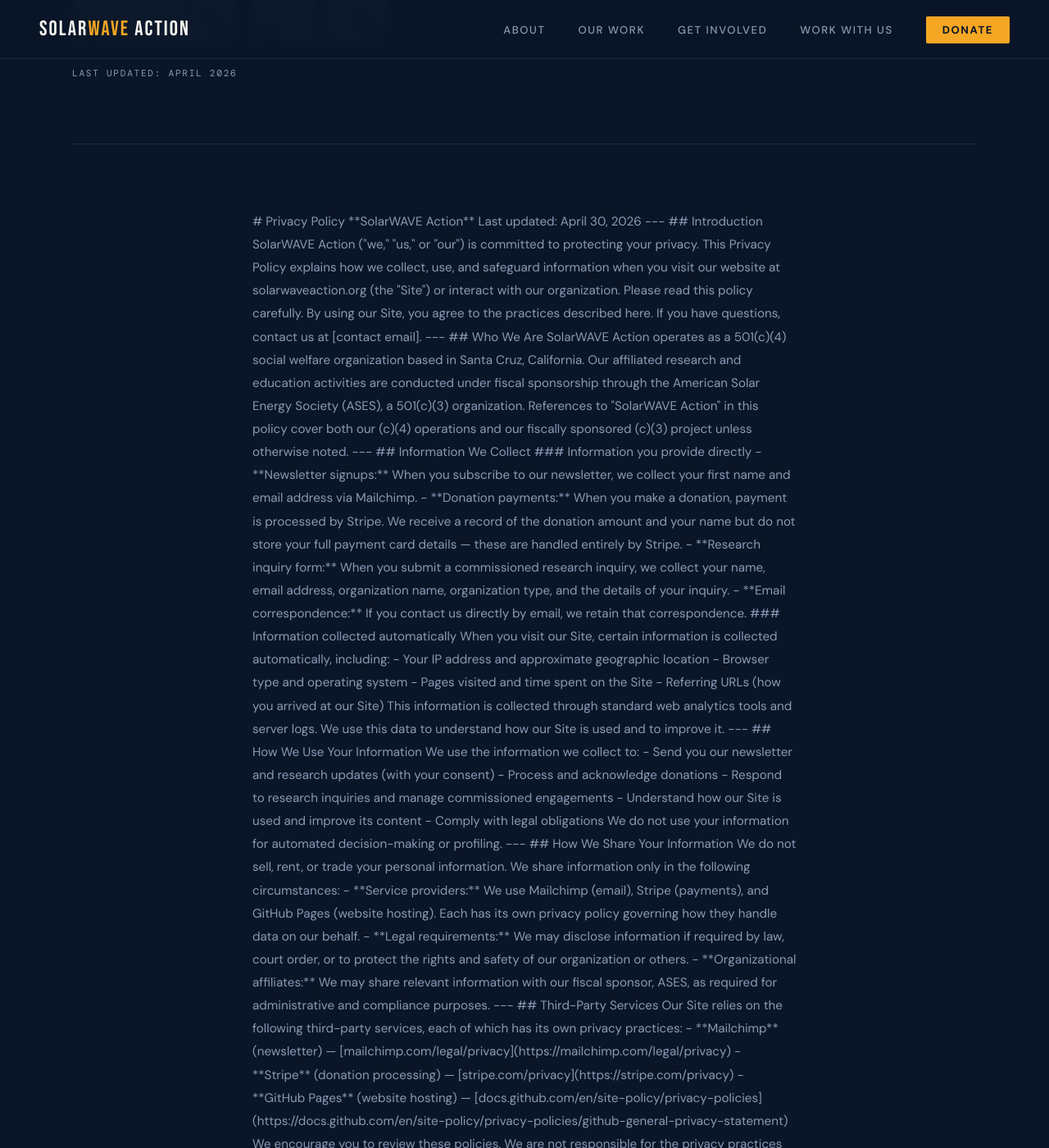
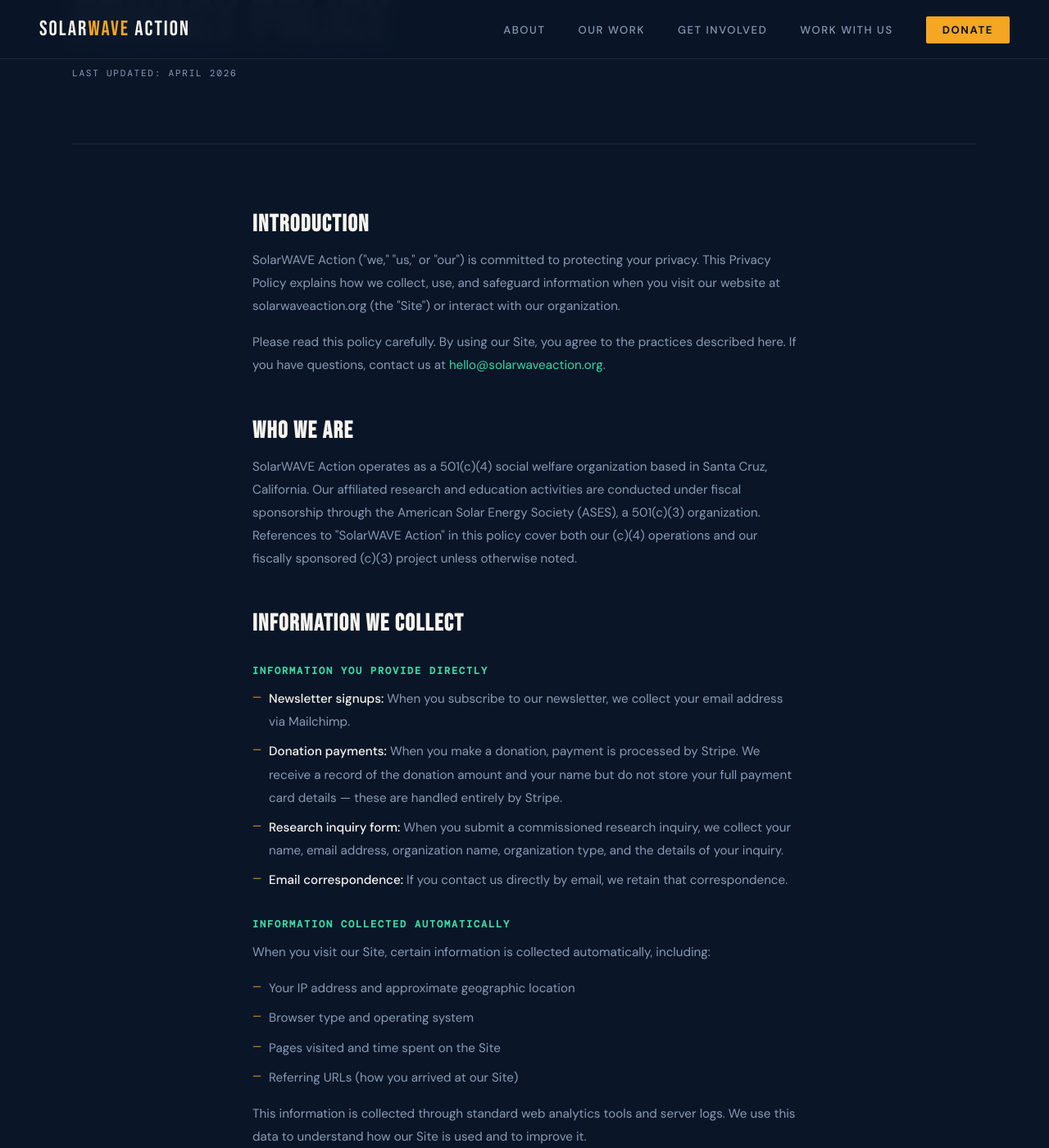
Before and after one commit to SolarWAVE-Action/solarwave-website, a Jekyll site: the page built from privacy/privacy.html, in a window 1280 px wide and 1400 px high, scrolled down 206 px. Shown: the whole window at 82% size. Built offline with Jekyll 4.4.1, drawn with Linux system fonts in a browser that asks for light colours; some of the changed text lies outside the part shown.

Commit message:
added placeholder privacy policy

```diff
--- a/privacy/privacy.html
+++ b/privacy/privacy.html
@@ -63,8 +63,39 @@ permalink: /privacy/
       margin-bottom: 1rem;
     }
 
+    .privacy-body h3 {
+      font-family: 'DM Mono', monospace;
+      font-size: 0.75rem; letter-spacing: 0.15em; text-transform: uppercase;
+      color: var(--accent);
+      margin-top: 2rem; margin-bottom: 0.75rem;
+    }
+
+    .privacy-body ul {
+      list-style: none; padding: 0; margin-bottom: 1rem;
+    }
+    .privacy-body ul li {
+      font-size: 0.95rem; line-height: 1.85;
+      color: var(--muted);
+      padding-left: 1.25rem; margin-bottom: 0.5rem;
+      position: relative;
+    }
+    .privacy-body ul li::before {
+      content: '—'; position: absolute; left: 0;
+      color: var(--sun); font-size: 0.8rem;
+    }
+
+    .privacy-body strong { color: var(--white); font-weight: 500; }
     .privacy-body a { color: var(--accent); text-decoration: none; }
     .privacy-body a:hover { color: var(--sun); }
+
+    .privacy-body .contact-block {
+      margin-top: 1rem;
+      padding: 1.25rem 1.5rem;
+      border: 1px solid var(--border);
+      border-radius: 2px;
+      font-size: 0.9rem; line-height: 1.9;
+      color: var(--muted);
+    }
 
     /* ─── RESPONSIVE ─── */
     @media (max-width: 900px) {
@@ -81,143 +112,100 @@ permalink: /privacy/
 </div>
 
 <div class="privacy-body">
-  <p># Privacy Policy
 
-**SolarWAVE Action**
-Last updated: April 30, 2026
+  <h2>Introduction</h2>
+  <p>SolarWAVE Action ("we," "us," or "our") is committed to protecting your privacy. This Privacy Policy explains how we collect, use, and safeguard information when you visit our website at solarwaveaction.org (the "Site") or interact with our organization.</p>
+  <p>Please read this policy carefully. By using our Site, you agree to the practices described here. If you have questions, contact us at <a href="mailto:hello@solarwaveaction.org">hello@solarwaveaction.org</a>.</p>
 
----
+  <h2>Who We Are</h2>
+  <p>SolarWAVE Action operates as a 501(c)(4) social welfare organization based in Santa Cruz, California. Our affiliated research and education activities are conducted under fiscal sponsorship through the American Solar Energy Society (ASES), a 501(c)(3) organization. References to "SolarWAVE Action" in this policy cover both our (c)(4) operations and our fiscally sponsored (c)(3) project unless otherwise noted.</p>
 
-## Introduction
+  <h2>Information We Collect</h2>
+  <h3>Information you provide directly</h3>
+  <ul>
+    <li><strong>Newsletter signups:</strong> When you subscribe to our newsletter, we collect your email address via Mailchimp.</li>
+    <li><strong>Donation payments:</strong> When you make a donation, payment is processed by Stripe. We receive a record of the donation amount and your name but do not store your full payment card details — these are handled entirely by Stripe.</li>
+    <li><strong>Research inquiry form:</strong> When you submit a commissioned research inquiry, we collect your name, email address, organization name, organization type, and the details of your inquiry.</li>
+    <li><strong>Email correspondence:</strong> If you contact us directly by email, we retain that correspondence.</li>
+  </ul>
 
-SolarWAVE Action ("we," "us," or "our") is committed to protecting your privacy. This Privacy Policy explains how we collect, use, and safeguard information when you visit our website at solarwaveaction.org (the "Site") or interact with our organization.
+  <h3>Information collected automatically</h3>
+  <p>When you visit our Site, certain information is collected automatically, including:</p>
+  <ul>
+    <li>Your IP address and approximate geographic location</li>
+    <li>Browser type and operating system</li>
+    <li>Pages visited and time spent on the Site</li>
+    <li>Referring URLs (how you arrived at our Site)</li>
+  </ul>
+  <p>This information is collected through standard web analytics tools and server logs. We use this data to understand how our Site is used and to improve it.</p>
 
-Please read this policy carefully. By using our Site, you agree to the practices described here. If you have questions, contact us at [contact email].
+  <h2>How We Use Your Information</h2>
+  <p>We use the information we collect to:</p>
+  <ul>
+    <li>Send you our newsletter and research updates (with your consent)</li>
+    <li>Process and acknowledge donations</li>
+    <li>Respond to research inquiries and manage commissioned engagements</li>
+    <li>Understand how our Site is used and improve its content</li>
+    <li>Comply with legal obligations</li>
+  </ul>
+  <p>We do not use your information for automated decision-making or profiling.</p>
 
----
+  <h2>How We Share Your Information</h2>
+  <p>We do not sell, rent, or trade your personal information. We share information only in the following circumstances:</p>
+  <ul>
+    <li><strong>Service providers:</strong> We use Mailchimp (email), Stripe (payments), and GitHub Pages (website hosting). Each has its own privacy policy governing how they handle data on our behalf.</li>
+    <li><strong>Legal requirements:</strong> We may disclose information if required by law, court order, or to protect the rights and safety of our organization or others.</li>
+    <li><strong>Organizational affiliates:</strong> We may share relevant information with our fiscal sponsor, ASES, as required for administrative and compliance purposes.</li>
+  </ul>
 
-## Who We Are
+  <h2>Third-Party Services</h2>
+  <p>Our Site relies on the following third-party services, each of which has its own privacy practices:</p>
+  <ul>
+    <li><strong>Mailchimp</strong> (newsletter) — <a href="https://mailchimp.com/legal/privacy" target="_blank" rel="noopener">mailchimp.com/legal/privacy</a></li>
+    <li><strong>Stripe</strong> (donation processing) — <a href="https://stripe.com/privacy" target="_blank" rel="noopener">stripe.com/privacy</a></li>
+    <li><strong>GitHub Pages</strong> (website hosting) — <a href="https://docs.github.com/en/site-policy/privacy-policies/github-general-privacy-statement" target="_blank" rel="noopener">docs.github.com/en/site-policy/privacy-policies</a></li>
+  </ul>
+  <p>We encourage you to review these policies. We are not responsible for the privacy practices of third-party services.</p>
 
-SolarWAVE Action operates as a 501(c)(4) social welfare organization based in Santa Cruz, California. Our affiliated research and education activities are conducted under fiscal sponsorship through the American Solar Energy Society (ASES), a 501(c)(3) organization. References to "SolarWAVE Action" in this policy cover both our (c)(4) operations and our fiscally sponsored (c)(3) project unless otherwise noted.
+  <h2>Cookies</h2>
+  <p>Our Site may use cookies or similar tracking technologies to improve your experience. These may include:</p>
+  <ul>
+    <li><strong>Functional cookies:</strong> Required for basic site functionality</li>
+    <li><strong>Analytics cookies:</strong> Used to understand Site usage (e.g. page views, traffic sources)</li>
+  </ul>
+  <p>You can control cookie settings through your browser. Note that disabling cookies may affect Site functionality.</p>
 
----
+  <h2>Your Rights</h2>
+  <p>Depending on your location, you may have certain rights regarding your personal information, including the right to:</p>
+  <ul>
+    <li><strong>Access</strong> the personal information we hold about you</li>
+    <li><strong>Correct</strong> inaccurate or incomplete information</li>
+    <li><strong>Delete</strong> your personal information (subject to legal retention requirements)</li>
+    <li><strong>Withdraw consent</strong> for email communications at any time by clicking "Unsubscribe" in any email we send</li>
+    <li><strong>Opt out</strong> of certain data collection practices</li>
+  </ul>
+  <p><strong>California residents</strong> may have additional rights under the California Consumer Privacy Act (CCPA) and California Privacy Rights Act (CPRA). [Note for Angela: please expand this section with full CCPA/CPRA disclosures as applicable.]</p>
+  <p>To exercise any of these rights, contact us at <a href="mailto:hello@solarwaveaction.org">hello@solarwaveaction.org</a>.</p>
 
-## Information We Collect
+  <h2>Data Retention</h2>
+  <p>We retain your personal information for as long as necessary to fulfill the purposes described in this policy, unless a longer retention period is required by law. Newsletter subscribers' data is retained until you unsubscribe. Donation records are retained as required for tax and accounting purposes.</p>
 
-### Information you provide directly
+  <h2>Data Security</h2>
+  <p>We take reasonable technical and organizational measures to protect your information from unauthorized access, loss, or misuse. However, no method of transmission over the internet is completely secure, and we cannot guarantee absolute security.</p>
 
-- **Newsletter signups:** When you subscribe to our newsletter, we collect your first name and email address via Mailchimp.
-- **Donation payments:** When you make a donation, payment is processed by Stripe. We receive a record of the donation amount and your name but do not store your full payment card details — these are handled entirely by Stripe.
-- **Research inquiry form:** When you submit a commissioned research inquiry, we collect your name, email address, organization name, organization type, and the details of your inquiry.
-- **Email correspondence:** If you contact us directly by email, we retain that correspondence.
+  <h2>Children's Privacy</h2>
+  <p>Our Site is not directed at children under the age of 13. We do not knowingly collect personal information from children. If you believe we have inadvertently collected such information, please contact us and we will delete it promptly.</p>
 
-### Information collected automatically
+  <h2>Changes to This Policy</h2>
+  <p>We may update this Privacy Policy from time to time. When we do, we will update the "Last updated" date at the top of this page. We encourage you to review this policy periodically. Continued use of the Site after changes constitutes acceptance of the updated policy.</p>
 
-When you visit our Site, certain information is collected automatically, including:
+  <h2>Contact Us</h2>
+  <p>If you have questions about this Privacy Policy or how we handle your personal information, please contact us at:</p>
+  <div class="contact-block">
+    <strong>SolarWAVE Action</strong><br>
+    Santa Cruz, California<br>
+    <a href="mailto:hello@solarwaveaction.org">hello@solarwaveaction.org</a><br>
+    solarwaveaction.org
+  </div>
 
-- Your IP address and approximate geographic location
-- Browser type and operating system
-- Pages visited and time spent on the Site
-- Referring URLs (how you arrived at our Site)
-
-This information is collected through standard web analytics tools and server logs. We use this data to understand how our Site is used and to improve it.
-
----
-
-## How We Use Your Information
-
-We use the information we collect to:
-
-- Send you our newsletter and research updates (with your consent)
-- Process and acknowledge donations
-- Respond to research inquiries and manage commissioned engagements
-- Understand how our Site is used and improve its content
-- Comply with legal obligations
-
-We do not use your information for automated decision-making or profiling.
-
----
-
-## How We Share Your Information
-
-We do not sell, rent, or trade your personal information. We share information only in the following circumstances:
-
-- **Service providers:** We use Mailchimp (email), Stripe (payments), and GitHub Pages (website hosting). Each has its own privacy policy governing how they handle data on our behalf.
-- **Legal requirements:** We may disclose information if required by law, court order, or to protect the rights and safety of our organization or others.
-- **Organizational affiliates:** We may share relevant information with our fiscal sponsor, ASES, as required for administrative and compliance purposes.
-
----
-
-## Third-Party Services
-
-Our Site relies on the following third-party services, each of which has its own privacy practices:
-
-- **Mailchimp** (newsletter) — [mailchimp.com/legal/privacy](https://mailchimp.com/legal/privacy)
-- **Stripe** (donation processing) — [stripe.com/privacy](https://stripe.com/privacy)
-- **GitHub Pages** (website hosting) — [docs.github.com/en/site-policy/privacy-policies](https://docs.github.com/en/site-policy/privacy-policies/github-general-privacy-statement)
-
-We encourage you to review these policies. We are not responsible for the privacy practices of third-party services.
-
----
-
-## Cookies
-
-Our Site may use cookies or similar tracking technologies to improve your experience. These may include:
-
-- **Functional cookies:** Required for basic site functionality
-- **Analytics cookies:** Used to understand Site usage (e.g. page views, traffic sources)
-
-You can control cookie settings through your browser. Note that disabling cookies may affect Site functionality.
-
----
-
-## Your Rights
-
-Depending on your location, you may have certain rights regarding your personal information, including the right to:
-
-- **Access** the personal information we hold about you
-- **Correct** inaccurate or incomplete information
-- **Delete** your personal information (subject to legal retention requirements)
-- **Withdraw consent** for email communications at any time by clicking "Unsubscribe" in any email we send
-- **Opt out** of certain data collection practices
-
-**California residents** may have additional rights under the California Consumer Privacy Act (CCPA) and California Privacy Rights Act (CPRA). [Note for Angela: please expand this section with full CCPA/CPRA disclosures as applicable.]
-
-To exercise any of these rights, contact us at [contact email].
-
----
-
-## Data Retention
-
-We retain your personal information for as long as necessary to fulfill the purposes described in this policy, unless a longer retention period is required by law. Newsletter subscribers' data is retained until you unsubscribe. Donation records are retained as required for tax and accounting purposes.
-
----
-
-## Data Security
-
-We take reasonable technical and organizational measures to protect your information from unauthorized access, loss, or misuse. However, no method of transmission over the internet is completely secure, and we cannot guarantee absolute security.
-
----
-
-## Children's Privacy
-
-Our Site is not directed at children under the age of 13. We do not knowingly collect personal information from children. If you believe we have inadvertently collected such information, please contact us and we will delete it promptly.
-
----
-
-## Changes to This Policy
-
-We may update this Privacy Policy from time to time. When we do, we will update the "Last updated" date at the top of this page. We encourage you to review this policy periodically. Continued use of the Site after changes constitutes acceptance of the updated policy.
-
----
-
-## Contact Us
-
-If you have questions about this Privacy Policy or how we handle your personal information, please contact us at:
-
-**SolarWAVE Action**
-Santa Cruz, California
-hello@solarwaveaction.org
-www.solarwaveaction.org
-</p>
 </div>
```
